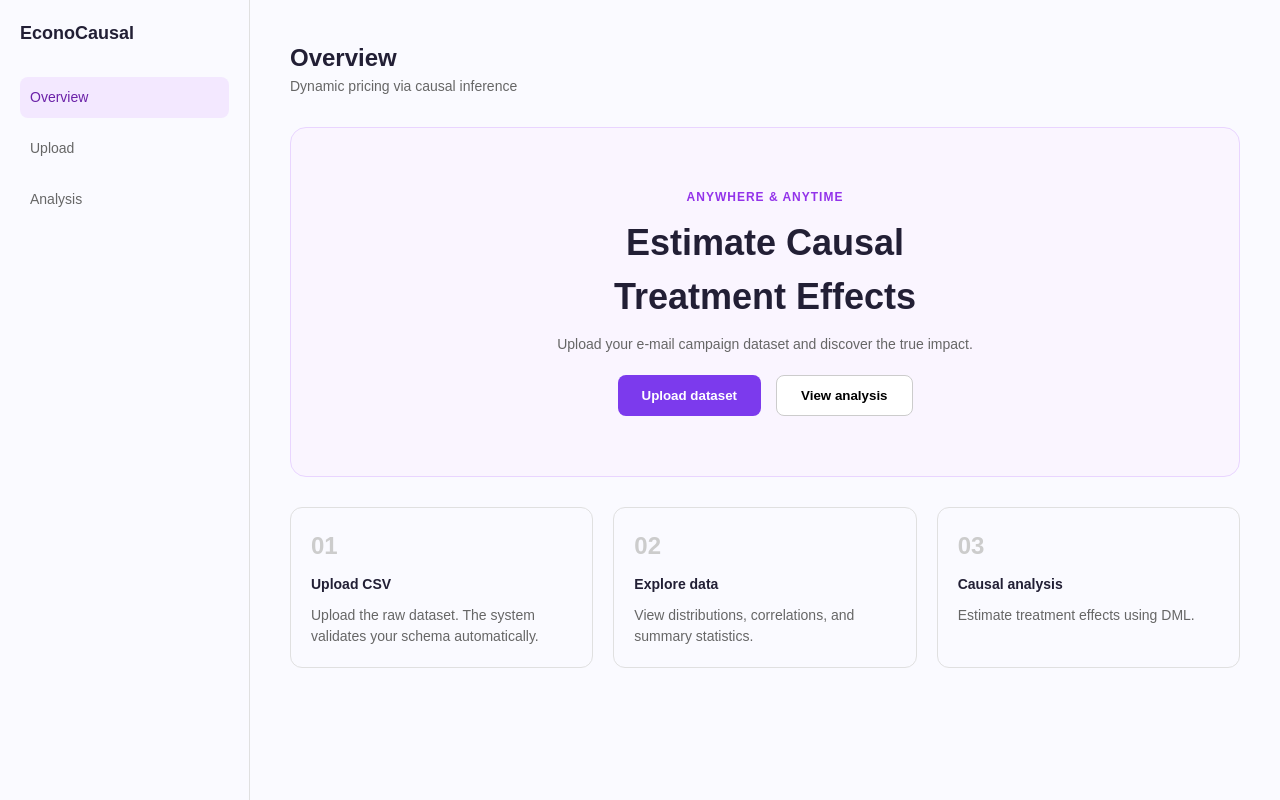
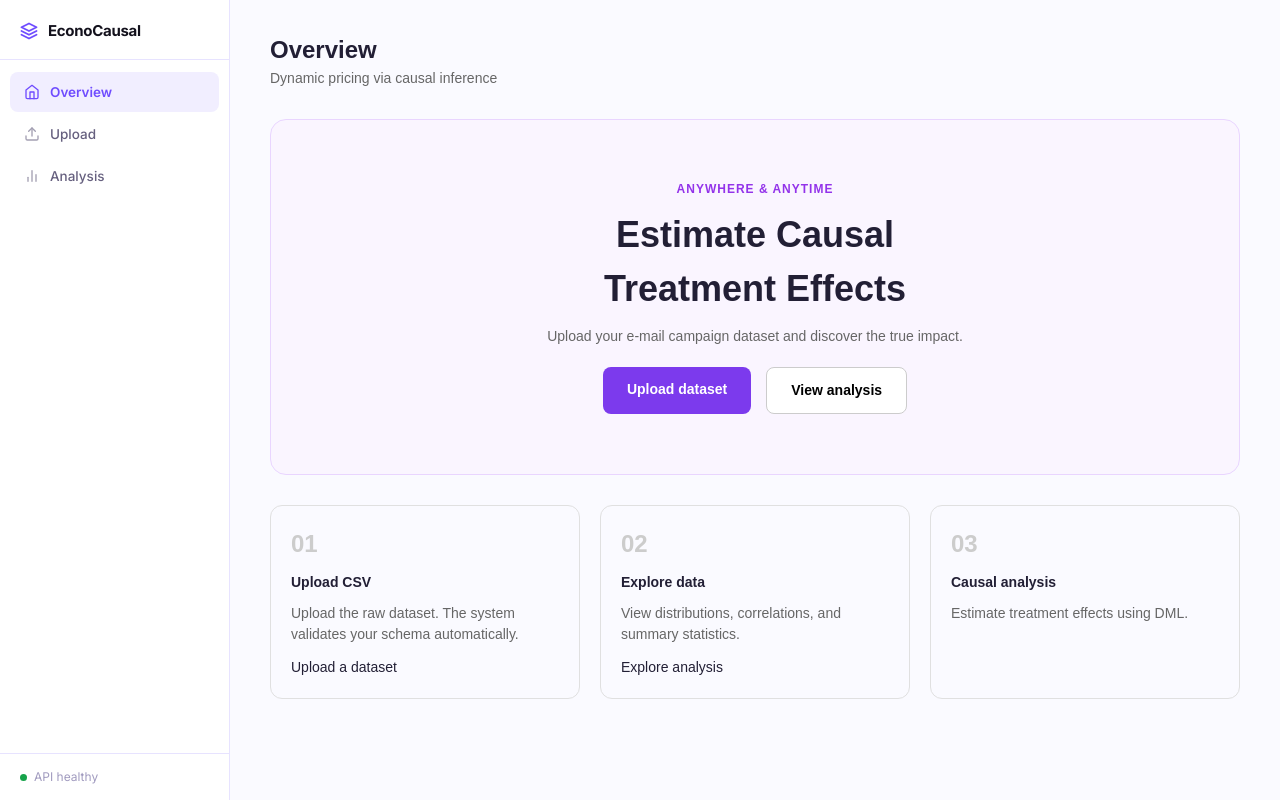
Before and after one commit to ultriti/Dynamic-Pricing-via-Double-Machine-Learning, a React (Vite) app in the folder frontend/: page / in a window 1280 px wide. Built offline with nearby package versions, Linux system fonts and the light colour scheme.

Commit message:
frontend ui bug fix

```diff
--- a/frontend/src/App.jsx
+++ b/frontend/src/App.jsx
@@ -1,10 +1,25 @@
-import HomePage from './HomePage/HomePage';
+import HomePage from "./HomePage/HomePage";
+import UploadPage from "./UploadPage/UploadPage";
+import EDAPage from "./EDAPage/EDAPage";
+import { BrowserRouter as Router, Routes, Route } from "react-router-dom";
+import Navbar from "./components/Navbar";
+import "./App.css"
+
 
 function App() {
   return (
-    <div>
-      <HomePage />
-    </div>
+    <Router>
+      <div className="app-layout">
+        <Navbar />
+        <main className="main-content">
+          <Routes>
+            <Route path="/" element={<HomePage />} />
+            <Route path="/upload" element={<UploadPage />} />
+            <Route path="/eda" element={<EDAPage />} />
+          </Routes>
+        </main>
+      </div>
+    </Router>
   );
 }
 
--- a/frontend/src/HomePage/HomePage.jsx
+++ b/frontend/src/HomePage/HomePage.jsx
@@ -1,95 +1,39 @@
-import { useState } from 'react';
+import { Link } from "react-router-dom";
 
 function HomePage() {
-  const [activeTab, setActiveTab] = useState('Overview');
-  const [message, setMessage] = useState("");
+  return (
+    <div style={{ fontFamily: "sans-serif" }}>
+      <h1 style={{ fontSize: "24px", fontWeight: "bold" }}>Overview</h1>
+      <p style={{ color: "#666", marginBottom: "30px" }}>Dynamic pricing via causal inference</p>
 
-  return (
-    <div style={{ display: 'flex', height: '100vh', fontFamily: 'sans-serif' }}>
-
-      {/* SIDEBAR */}
-      <div style={{ width: '250px', borderRight: '1px solid #e0e0e0', padding: '20px' }}>
-        <h2 style={{ fontSize: '18px', fontWeight: 'bold' }}>EconoCausal</h2>
-        <ul style={{ listStyleType: 'none', padding: 0, marginTop: '30px' }}>
-
-          <li
-            onClick={() => setActiveTab('Overview')}
-            style={{ padding: '10px', backgroundColor: activeTab === 'Overview' ? '#f3e8ff' : 'transparent', color: activeTab === 'Overview' ? '#6b21a8' : '#666', borderRadius: '8px', marginBottom: '10px', cursor: 'pointer' }}>
-            Overview
-          </li>
-
-          <li
-            onClick={() => setActiveTab('Upload')}
-            style={{ padding: '10px', backgroundColor: activeTab === 'Upload' ? '#f3e8ff' : 'transparent', color: activeTab === 'Upload' ? '#6b21a8' : '#666', borderRadius: '8px', marginBottom: '10px', cursor: 'pointer' }}>
-            Upload
-          </li>
-
-          <li
-            onClick={() => setActiveTab('Analysis')}
-            style={{ padding: '10px', backgroundColor: activeTab === 'Analysis' ? '#f3e8ff' : 'transparent', color: activeTab === 'Analysis' ? '#6b21a8' : '#666', borderRadius: '8px', marginBottom: '10px', cursor: 'pointer' }}>
-            Analysis
-          </li>
-
-        </ul>
+      <div style={{ backgroundColor: "#faf5ff", border: "1px solid #e9d5ff", borderRadius: "16px", padding: "60px 20px", textAlign: "center", marginBottom: "30px" }}>
+        <p style={{ color: "#9333ea", fontSize: "12px", fontWeight: "bold", letterSpacing: "1px" }}>ANYWHERE &amp; ANYTIME</p>
+        <h2 style={{ fontSize: "36px", fontWeight: "900", margin: "10px 0" }}>Estimate Causal<br />Treatment Effects</h2>
+        <p style={{ color: "#666", maxWidth: "500px", margin: "0 auto 20px" }}>Upload your e-mail campaign dataset and discover the true impact.</p>
+        <div style={{ display: "flex", justifyContent: "center", gap: "15px" }}>
+          <Link to="/upload" style={{ backgroundColor: "#7c3aed", color: "white", padding: "12px 24px", borderRadius: "8px", fontWeight: "bold" }}>Upload dataset</Link>
+          <Link to="/eda" style={{ backgroundColor: "white", color: "black", border: "1px solid #ccc", padding: "12px 24px", borderRadius: "8px", fontWeight: "bold" }}>View analysis</Link>
+        </div>
       </div>
 
-      {/* MAIN CONTENT AREA */}
-      <div style={{ flex: 1, padding: '40px', overflowY: 'auto' }}>
-
-        {/* OVERVIEW TAB */}
-        {activeTab === 'Overview' && (
-          <div>
-            <h1 style={{ fontSize: '24px', fontWeight: 'bold' }}>Overview</h1>
-            <p style={{ color: '#666', marginBottom: '30px' }}>Dynamic pricing via causal inference</p>
-
-            <div style={{ backgroundColor: '#faf5ff', border: '1px solid #e9d5ff', borderRadius: '16px', padding: '60px 20px', textAlign: 'center', marginBottom: '30px' }}>
-              <p style={{ color: '#9333ea', fontSize: '12px', fontWeight: 'bold', letterSpacing: '1px' }}>ANYWHERE & ANYTIME</p>
-              <h1 style={{ fontSize: '36px', fontWeight: '900', margin: '10px 0' }}>Estimate Causal<br/>Treatment Effects</h1>
-              <p style={{ color: '#666', maxWidth: '500px', margin: '0 auto 20px auto' }}>Upload your e-mail campaign dataset and discover the true impact.</p>
-
-              <div style={{ display: 'flex', justifyContent: 'center', gap: '15px' }}>
-                <button onClick={() => setMessage("Backend not ready!")} style={{ backgroundColor: '#7c3aed', color: 'white', border: 'none', padding: '12px 24px', borderRadius: '8px', fontWeight: 'bold', cursor: 'pointer' }}>Upload dataset</button>
-                <button style={{ backgroundColor: 'white', color: 'black', border: '1px solid #ccc', padding: '12px 24px', borderRadius: '8px', fontWeight: 'bold', cursor: 'pointer' }}>View analysis</button>
-              </div>
-              {message && <p style={{ color: 'red', marginTop: '10px' }}>{message}</p>}
-            </div>
-
-            <div style={{ display: 'flex', gap: '20px' }}>
-              <div style={{ flex: 1, border: '1px solid #e0e0e0', borderRadius: '12px', padding: '20px' }}>
-                <h3 style={{ color: '#ccc', fontSize: '24px', margin: '0 0 10px 0' }}>01</h3>
-                <h4 style={{ margin: '0 0 10px 0' }}>Upload CSV</h4>
-                <p style={{ color: '#666', fontSize: '14px', margin: 0 }}>Upload the raw dataset. The system validates your schema automatically.</p>
-              </div>
-              <div style={{ flex: 1, border: '1px solid #e0e0e0', borderRadius: '12px', padding: '20px' }}>
-                <h3 style={{ color: '#ccc', fontSize: '24px', margin: '0 0 10px 0' }}>02</h3>
-                <h4 style={{ margin: '0 0 10px 0' }}>Explore data</h4>
-                <p style={{ color: '#666', fontSize: '14px', margin: 0 }}>View distributions, correlations, and summary statistics.</p>
-              </div>
-              <div style={{ flex: 1, border: '1px solid #e0e0e0', borderRadius: '12px', padding: '20px' }}>
-                <h3 style={{ color: '#ccc', fontSize: '24px', margin: '0 0 10px 0' }}>03</h3>
-                <h4 style={{ margin: '0 0 10px 0' }}>Causal analysis</h4>
-                <p style={{ color: '#666', fontSize: '14px', margin: 0 }}>Estimate treatment effects using DML.</p>
-              </div>
-            </div>
-          </div>
-        )}
-
-        {/* UPLOAD TAB (Placeholder for your teammate's code) */}
-        {activeTab === 'Upload' && (
-          <div>
-            <h1 style={{ fontSize: '24px', fontWeight: 'bold' }}>Upload Page</h1>
-            <p style={{ color: '#666' }}>Your teammate will build this page here.</p>
-          </div>
-        )}
-
-        {/* ANALYSIS TAB (Placeholder for your teammate's code) */}
-        {activeTab === 'Analysis' && (
-          <div>
-            <h1 style={{ fontSize: '24px', fontWeight: 'bold' }}>Analysis Page</h1>
-            <p style={{ color: '#666' }}>Your teammate will build this page here.</p>
-          </div>
-        )}
-
+      <div style={{ display: "flex", gap: "20px" }}>
+        <div style={{ flex: 1, border: "1px solid #e0e0e0", borderRadius: "12px", padding: "20px" }}>
+          <h3 style={{ color: "#ccc", fontSize: "24px", margin: "0 0 10px" }}>01</h3>
+          <h4 style={{ margin: "0 0 10px" }}>Upload CSV</h4>
+          <p style={{ color: "#666", fontSize: "14px", margin: "0 0 12px" }}>Upload the raw dataset. The system validates your schema automatically.</p>
+          <Link to="/upload">Upload a dataset</Link>
+        </div>
+        <div style={{ flex: 1, border: "1px solid #e0e0e0", borderRadius: "12px", padding: "20px" }}>
+          <h3 style={{ color: "#ccc", fontSize: "24px", margin: "0 0 10px" }}>02</h3>
+          <h4 style={{ margin: "0 0 10px" }}>Explore data</h4>
+          <p style={{ color: "#666", fontSize: "14px", margin: "0 0 12px" }}>View distributions, correlations, and summary statistics.</p>
+          <Link to="/eda">Explore analysis</Link>
+        </div>
+        <div style={{ flex: 1, border: "1px solid #e0e0e0", borderRadius: "12px", padding: "20px" }}>
+          <h3 style={{ color: "#ccc", fontSize: "24px", margin: "0 0 10px" }}>03</h3>
+          <h4 style={{ margin: "0 0 10px" }}>Causal analysis</h4>
+          <p style={{ color: "#666", fontSize: "14px", margin: 0 }}>Estimate treatment effects using DML.</p>
+        </div>
       </div>
     </div>
   );
```
